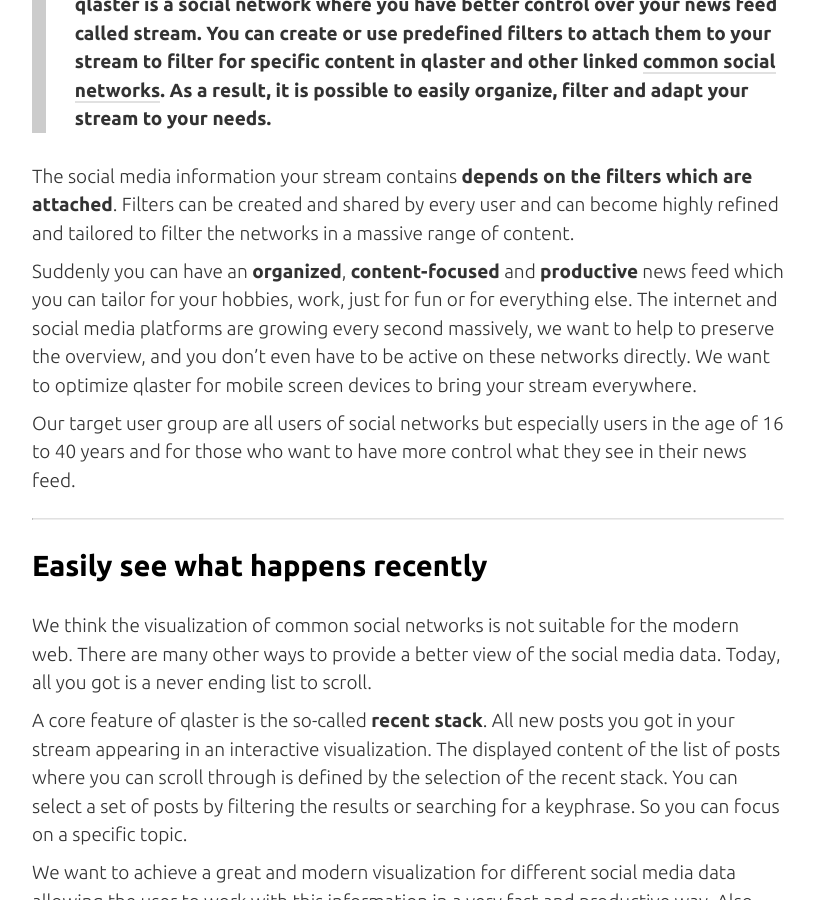
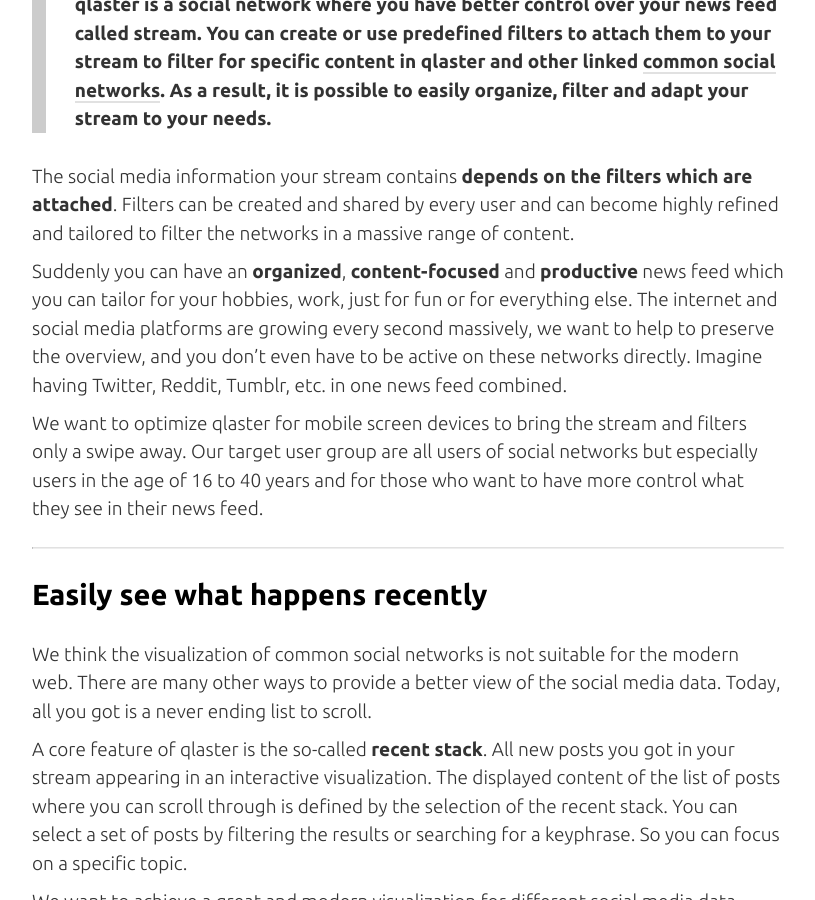
Before and after one commit to biering/qlaster-launch, a Jekyll site: the page built from _posts/2016-06-30-more-about-qlaster.markdown, in a window 1280 px wide and 900 px high, scrolled down 464 px. Shown: the whole window, without its empty margins (232-1047 px from the left). Built offline with Jekyll 4.4.1, drawn with Linux system fonts in a browser that asks for light colours; nearby versions of some CDN libraries; comment, search, counter and statistics services are not loaded.

Commit message:
* some changes

```diff
--- a/_posts/2016-06-30-more-about-qlaster.markdown
+++ b/_posts/2016-06-30-more-about-qlaster.markdown
@@ -5,9 +5,9 @@
 
 The social media information your stream contains **depends on the filters which are attached**. Filters can be created and shared by every user and can become highly refined and tailored to filter the networks in a massive range of content.
 
-Suddenly you can have an **organized**, **content-focused** and **productive** news feed which you can tailor for your hobbies, work, just for fun or for everything else. The internet and social media platforms are growing every second massively, we want to help to preserve the overview, and you don't even have to be active on these networks directly.
-We want to optimize qlaster for mobile screen devices to bring your stream everywhere.
+Suddenly you can have an **organized**, **content-focused** and **productive** news feed which you can tailor for your hobbies, work, just for fun or for everything else. The internet and social media platforms are growing every second massively, we want to help to preserve the overview, and you don't even have to be active on these networks directly. Imagine having Twitter, Reddit, Tumblr, etc. in one news feed combined.
 
+We want to optimize qlaster for mobile screen devices to bring the stream and filters only a swipe away.
 Our target user group are all users of social networks but especially users in the age of 16 to 40 years and for those who want to have more control what they see in their news feed.
 
 ---
```
Also changed, not shown: 1 other file.
